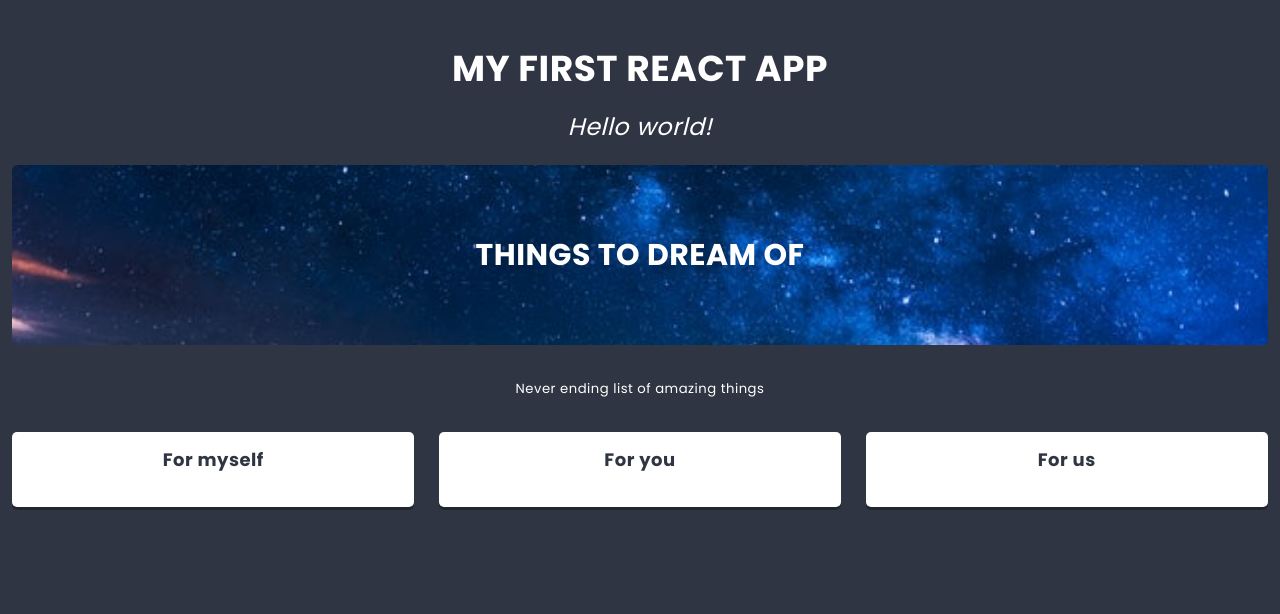
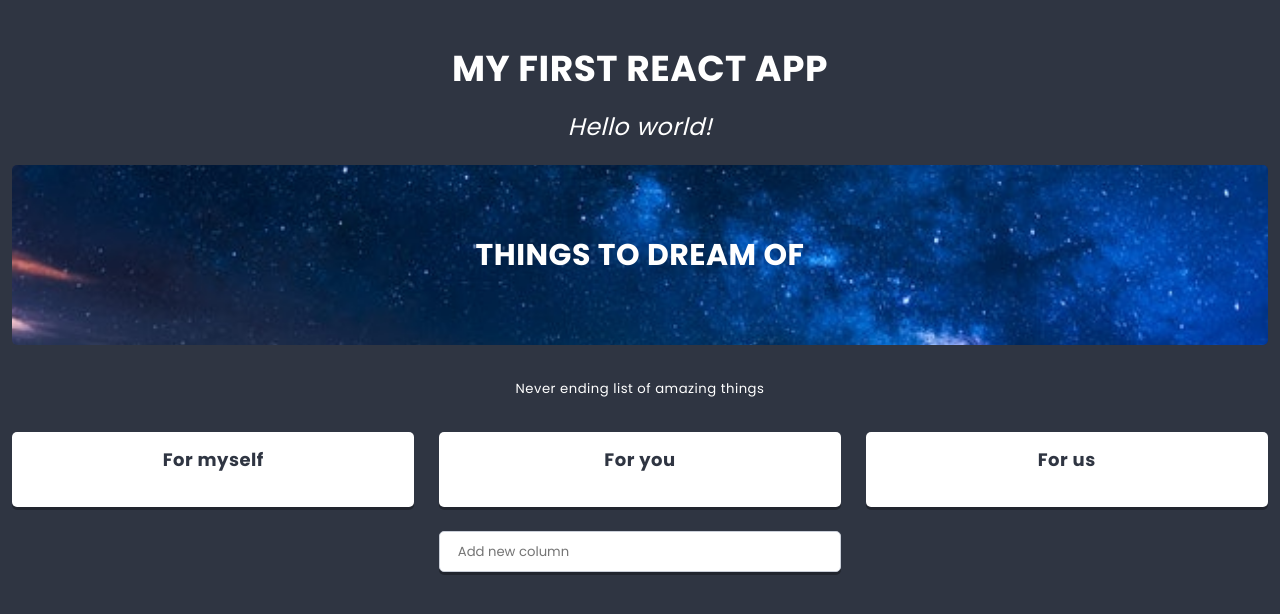
Before and after one commit to maslana-mucha/React.ToDream, a React app: page / in a window 1280 px wide. Shown: the top 614 px of the page. Built offline with nearby package versions, Linux system fonts and the light colour scheme.

Commit message:
Adding Column Creator

```diff
--- a/src/components/App/App.js
+++ b/src/components/App/App.js
@@ -1,6 +1,7 @@
 import React from 'react';
 import styles from './App.scss';
 import List from '../List/List.js';
+import { pageContents, listData } from '../../data/dataStore';
 
 class App extends React.Component {
   render() {
@@ -8,7 +9,7 @@
       <main className={styles.component}>
         <h1 className={styles.title}>My first React app</h1>
         <h2 className={styles.subtitle}>Hello world!</h2>
-        <List title="Things to dream of" image="./src/images/hero_1.jpg" altImage="starring sky">
+        <List {...listData}>
           <p>Never ending list of amazing things</p>
         </List>
       </main>
--- /dev/null
+++ b/src/components/Button/Button.js
@@ -0,0 +1,11 @@
+import React from 'react';
+import styles from './Button.scss';
+
+const Button = ({variant = '', ...otherProps}) => (
+  <button
+    {...otherProps}
+    className={styles.component + variant.split(' ').map(name => ' ' + (styles[name] || name)).join('')}
+  />
+);
+
+export default Button;
--- /dev/null
+++ b/src/components/Creator/Creator.js
@@ -0,0 +1,63 @@
+import React from 'react';
+import styles from './Creator.scss';
+import Button from '../Button/Button';
+import PropTypes from 'prop-types';
+
+class Creator extends React.Component {
+  static propTypes = {
+    text: PropTypes.string,
+  }
+
+  static defaultProps = {
+    text: 'Add new item',
+  }
+
+  state = {
+    value: '',
+    visibleButtons: false,
+  }
+
+  handleChange = event => {
+    // console.log(event);
+    this.setState({
+      value: event.target.value,
+      visibleButtons: event.target.value.length > 0
+    });
+  }
+
+  handleOK = () => {
+    if(this.state.value != ''){
+      this.props.action(this.state.value);
+      this.setState({
+        value: '',
+        visibleButtons: false
+      });
+    }
+  }
+
+  handleCancel = () => {
+    this.setState({
+      value: '',
+      visibleButtons: false
+    });
+  }
+
+  render() {
+    return (
+      <div className={styles.component}>
+        <input
+          type='text'
+          placeholder={this.props.text}
+          value={this.state.value}
+          onChange={this.handleChange}
+        />
+        <div className={styles.buttons + (this.state.visibleButtons ? ' ' + styles.buttonsShown : '')}>
+          <Button onClick={this.handleOK}>OK</Button>
+          <Button onClick={this.handleCancel} variant='danger'>cancel</Button>
+        </div>
+      </div>
+    );
+  }
+}
+
+export default Creator;
--- a/src/components/Hero/Hero.js
+++ b/src/components/Hero/Hero.js
@@ -4,7 +4,7 @@
 
 const Hero = props => (
   <header className={styles.component}>
-    <h2 className={styles.title}>{props.titleText}</h2>
+    <h2 className={styles.title}>{props.title}</h2>
     <img
       className={styles.image}
       src={props.image}
@@ -14,7 +14,7 @@
 );
 
 Hero.propTypes = {
-  titleText: PropTypes.node.isRequired,
+  title: PropTypes.node.isRequired,
   image: PropTypes.string,
   altImage: PropTypes.string,
 };
--- /dev/null
+++ b/src/components/Icon/Icon.js
@@ -0,0 +1,5 @@
+import React from 'react';
+
+const Icon = props => (<i className={`fas fa-${props.name}`}></i>);
+
+export default Icon;
--- a/src/components/List/List.js
+++ b/src/components/List/List.js
@@ -3,32 +3,62 @@
 import Hero from '../Hero/Hero.js';
 import PropTypes from 'prop-types';
 import Column from '../Column/Column.js';
+import Creator from '../Creator/Creator.js';
+import { settings } from '../../data/dataStore';
 
 class List extends React.Component {
+  state = {
+    columns: this.props.columns || [],
+  };
+
   static propTypes = {
     title: PropTypes.node.isRequired,
-    children: PropTypes.node,
+    description: PropTypes.node,
     image: PropTypes.string,
     altImage: PropTypes.string,
+    columns: PropTypes.array,
   };
 
   static defaultProps = {
-    children: <p>Happy chappy me</p>,
+    description: settings.defaultListDescription,
   };
 
+  addColumn(title) {
+    this.setState((state) => ({
+      columns: [
+        ...state.columns,
+        {
+          key: state.columns.length
+            ? state.columns[state.columns.length - 1].key + 1
+            : 0,
+          title,
+          icon: 'list-alt',
+          cards: [],
+        },
+      ],
+    }));
+  }
+
   render() {
+    //console.log(this);
     return (
       <section className={styles.component}>
         <Hero
-          titleText={this.props.title}
+          title={this.props.title}
           image={this.props.image}
           altImage={this.props.altImage}
         />
-        <div className={styles.description}>{this.props.children}</div>
+        <div className={styles.description}>{this.props.description}</div>
         <div className={styles.columns}>
-          <Column title="For myself" />
-          <Column title="For you" />
-          <Column title="For us" />
+          {this.state.columns.map(({ key, ...columnProps }) => (
+            <Column key={key} {...columnProps} />
+          ))}
+        </div>
+        <div className={styles.creator}>
+          <Creator
+            text={settings.columnCreatorText}
+            action={(title) => this.addColumn(title)}
+          />
         </div>
       </section>
     );
--- a/src/data/dataStore.js
+++ b/src/data/dataStore.js
@@ -6,23 +6,24 @@
     buttonCancel: 'Cancel',
     defaultText: 'Add new item',
   },
-  defaultListDescription: '<p>I can do all the things!!!</p>',
+  defaultListDescription: '<p>Happy chappy me</p>',
   defaultColumnIcon: 'list-alt',
 };
 
 export const pageContents = {
   title: 'My first React app',
-  subtitle: 'A simple to-do app, with lists, columns and cards',
+  subtitle: 'A simple app, with lists, columns and cards',
 };
 
 export const listData = {
-  title: 'Things to do <sup>soon!</sup>',
-  description: 'Interesting things I want to check out!',
-  image: 'http://uploads.kodilla.com/bootcamp/fer/11.react/space.png',
+  title: 'Things to dream of',
+  description: 'Never ending list of amazing things',
+  image: './src/images/hero_1.jpg',
+  altImage: 'starring sky',
   columns: [
     {
       key: 0,
-      title: 'Books',
+      title: 'For myself',
       icon: 'book',
       cards: [
         {
@@ -37,7 +38,7 @@
     },
     {
       key: 1,
-      title: 'Movies',
+      title: 'For you',
       icon: 'film',
       cards: [
         {
@@ -52,7 +53,7 @@
     },
     {
       key: 2,
-      title: 'Games',
+      title: 'For us',
       icon: 'gamepad',
       cards: [
         {
```
